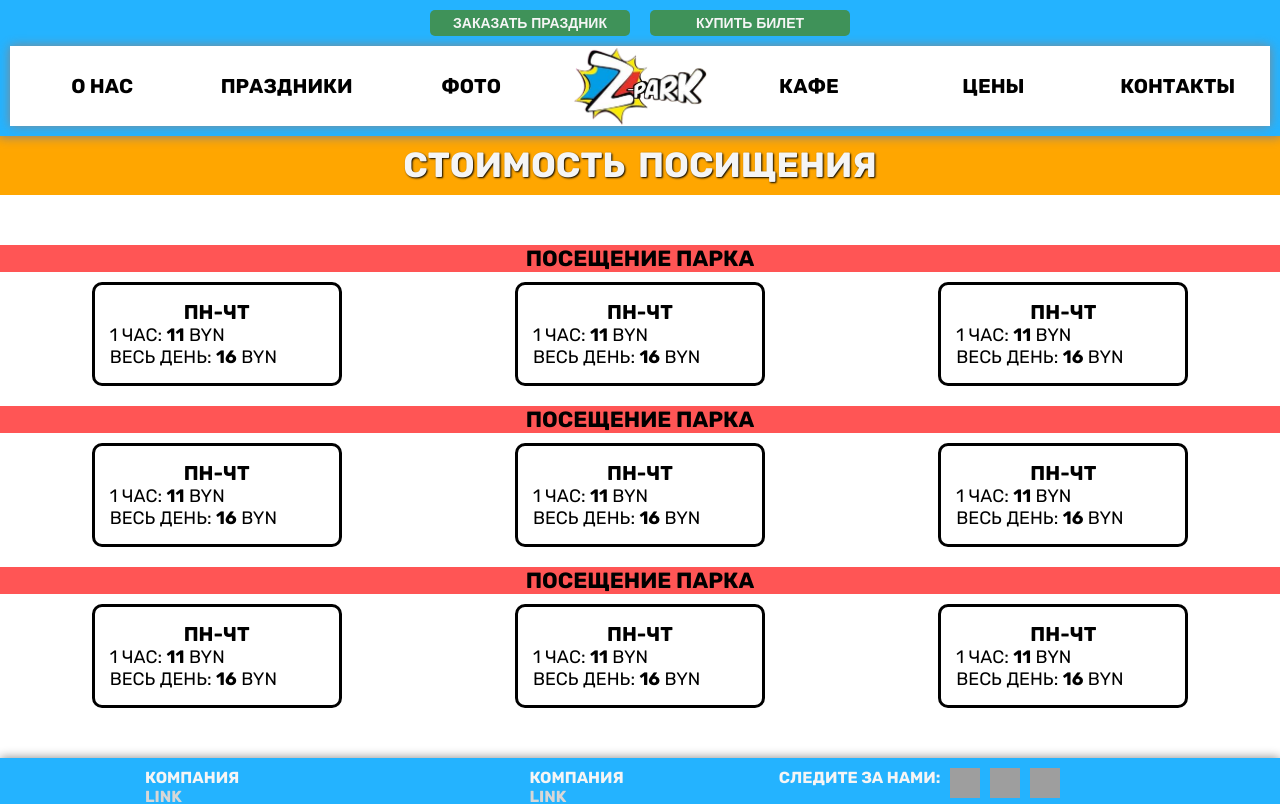
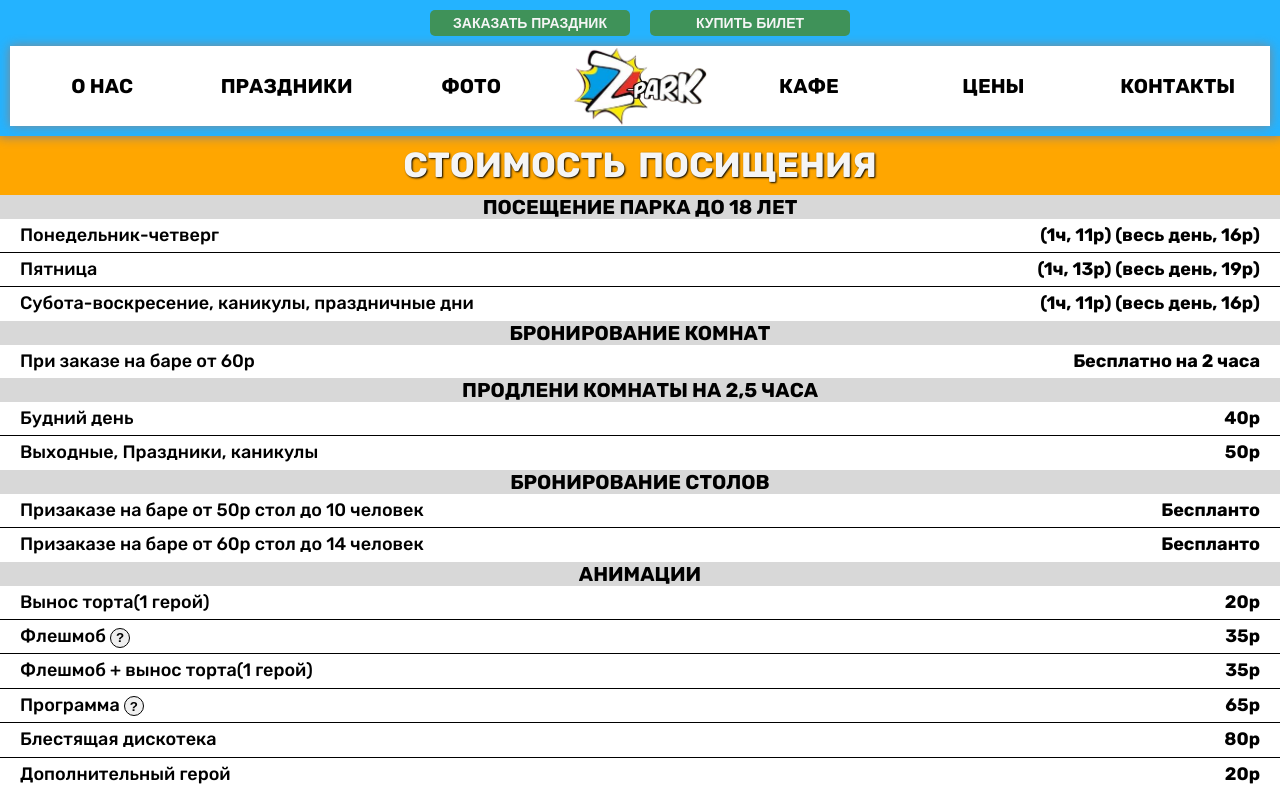
Before and after one commit to GumnovRuslan/z-park, a SvelteKit app: page /prices in a window 1280 px wide. Shown: the top 804 px of the page. Built offline with nearby package versions, Linux system fonts and the light colour scheme; grey boxes are pictures that could not be loaded.

Commit message:
redid the section

```diff
--- /dev/null
+++ b/src/lib/component/Price.svelte
@@ -0,0 +1,111 @@
+<script>
+    export let title = 'title';
+    export let line = [['text', 'price']];
+
+    function showHelp(e) {
+        const target = e.target
+        const help = target.nextElementSibling
+        if(help.style.display == 'block') help.style.display = 'none'
+        else help.style.display = 'block'
+    }
+</script>
+
+<div class='content'>
+    <p class='title'>{title}</p>
+    {#each line as text }
+        <div class='line'>
+            <p class='line__text'>{text[0]}
+                {#if text[2]}
+                    <div class='helper'>
+                        <button class='helper__btn' type="button">?</button>
+                        <p class='helper__help'>{text[2]} </p>
+                    </div>
+                {/if}
+            </p>
+            <span class="line__price">{text[1]}</span>
+        </div>
+    {/each}
+</div>
+
+<style>
+    .title {
+        text-align: center;
+        font-weight: 700;
+        font-size: 20px;
+        text-transform: uppercase;
+        background: #d8d8d8;
+    }
+    .line {
+        display: flex;
+        gap: 20px;
+        justify-content: space-between;
+        align-items: center;
+        padding: 5px 20px;
+        line-height: 1.3;
+        transition: all 0.2s;
+        font-size: 18px;
+    }
+    .line:hover {
+        background: #c3c3ff;
+    }
+    .line:not(:last-child) {
+        border-bottom: 1px solid #000;
+    }
+    .line__text {
+        font-weight: 500;
+    }
+    .line__price {
+        font-weight: 700;
+    }
+    .helper {
+        display: inline;
+        position: relative;
+    }
+    .helper__btn {
+        border: 1px solid #000;
+        border-radius: 50%;
+        padding: 0;
+        width: 20px;
+        height: 20px;
+        font-weight: 700;
+    }
+
+    .helper__help {
+        z-index: 2;
+        left: 100%;
+        top: 100%;
+        background: #ebebeb;
+        border: 1px solid #000;
+        line-height: 1.3;
+        padding: 10px;
+        font-size: 14px;
+        font-weight: 400;
+        opacity: 0;
+        transition: all 0.3s;
+        visibility: hidden;
+    }
+    .helper:hover .helper__help {
+        opacity: 1;
+        visibility: visible;
+    }
+
+    @media screen and (min-width: 501px) {
+        .helper__help {
+            position: absolute;
+            width: 200px;
+        }
+    }
+    @media screen and (max-width: 500px) {
+        .helper__help {
+            display: none;
+            width: auto;
+        }
+        .helper:hover .helper__help {
+            display: block;
+            margin-top: 10px;
+        }
+        .line__price {
+            align-self: flex-start;
+        }
+    }
+</style>
--- a/src/routes/prices/+page.svelte
+++ b/src/routes/prices/+page.svelte
@@ -1,5 +1,6 @@
 <script>
     import SectionTitle from '$lib/component/SectionTitle.svelte'
+    import Price from '../../lib/component/Price.svelte';
 </script>
 
 
@@ -8,107 +9,56 @@
 </svelte:head>
 
 <SectionTitle value='Стоимость посищения'/>
+
 <div class='content'>
-    <div class='prices'>
-        <h3 class='prices__title'>Посещение парка</h3>
-        <div class='prices__cards'>
-            <div class='card'>
-                <h4 class="card__title">ПН-ЧТ</h4>
-                <p class='card__text'>1 час: <span class="card__price">11</span> byn</p>
-                <p class='card__text'>весь день: <span class="card__price">16</span> byn</p>
-            </div>
-            <div class='card'>
-                <h4 class="card__title">ПН-ЧТ</h4>
-                <p class='card__text'>1 час: <span class="card__price">11</span> byn</p>
-                <p class='card__text'>весь день: <span class="card__price">16</span> byn</p>
-            </div>
-            <div class='card'>
-                <h4 class="card__title">ПН-ЧТ</h4>
-                <p class='card__text'>1 час: <span class="card__price">11</span> byn</p>
-                <p class='card__text'>весь день: <span class="card__price">16</span> byn</p>
-            </div>
-        </div>
-    </div>
-    <div class='prices'>
-        <h3 class='prices__title'>Посещение парка</h3>
-        <div class='prices__cards'>
-            <div class='card'>
-                <h4 class="card__title">ПН-ЧТ</h4>
-                <p class='card__text'>1 час: <span class="card__price">11</span> byn</p>
-                <p class='card__text'>весь день: <span class="card__price">16</span> byn</p>
-            </div>
-            <div class='card'>
-                <h4 class="card__title">ПН-ЧТ</h4>
-                <p class='card__text'>1 час: <span class="card__price">11</span> byn</p>
-                <p class='card__text'>весь день: <span class="card__price">16</span> byn</p>
-            </div>
-            <div class='card'>
-                <h4 class="card__title">ПН-ЧТ</h4>
-                <p class='card__text'>1 час: <span class="card__price">11</span> byn</p>
-                <p class='card__text'>весь день: <span class="card__price">16</span> byn</p>
-            </div>
-        </div>
-    </div>
-    <div class='prices'>
-        <h3 class='prices__title'>Посещение парка</h3>
-        <div class='prices__cards'>
-            <div class='card'>
-                <h4 class="card__title">ПН-ЧТ</h4>
-                <p class='card__text'>1 час: <span class="card__price">11</span> byn</p>
-                <p class='card__text'>весь день: <span class="card__price">16</span> byn</p>
-            </div>
-            <div class='card'>
-                <h4 class="card__title">ПН-ЧТ</h4>
-                <p class='card__text'>1 час: <span class="card__price">11</span> byn</p>
-                <p class='card__text'>весь день: <span class="card__price">16</span> byn</p>
-            </div>
-            <div class='card'>
-                <h4 class="card__title">ПН-ЧТ</h4>
-                <p class='card__text'>1 час: <span class="card__price">11</span> byn</p>
-                <p class='card__text'>весь день: <span class="card__price">16</span> byn</p>
-            </div>
-        </div>
-    </div>
+    <Price
+    title='Посещение парка до 18 лет'
+    line={[
+        ['Понедельник-четверг', '(1ч, 11р) (весь день, 16р)'],
+        ['Пятница', '(1ч, 13р) (весь день, 19р)'],
+        ['Субота-воскресение, каникулы, праздничные дни', '(1ч, 11р) (весь день, 16р)'],
+    ]}
+    />
+    <Price
+    title='бронирование комнат'
+    line={[
+        ['При заказе на баре от 60р', 'Бесплатно на 2 часа'],
+    ]}
+    />
+    <Price
+    title='продлени комнаты на 2,5 часа'
+    line={[
+        ['Будний день', '40р'],
+        ['Выходные, Праздники, каникулы', '50р'],
+    ]}
+    />
+    <Price
+    title='Бронирование столов'
+    line={[
+        ['Призаказе на баре от 50р стол до 10 человек', ' Беспланто'],
+        ['Призаказе на баре от 60р стол до 14 человек', ' Беспланто'],
+    ]}
+    />
+    <Price
+    title='Анимации'
+    line={[
+        ['Вынос торта(1 герой)', ' 20р'],
+        ['Флешмоб', ' 35р', 'Это особенный танец, который провобится с героем, во время этого танца дети могут веселиться и развленаться всмете с героем, а в конце имениннику вынесут торт и он задует свечки'],
+        ['Флешмоб + вынос торта(1 герой)', '35р'],
+        ['Программа', '65р', 'Программа это то, чем можно поздравить именнинника и оставить массу положительных эмоций об этом дне'],
+        ['Блестящая дискотека', '80р'],
+        ['Дополнительный герой', '20р'],
+    ]}
+    />
 </div>
+
+
 <style>
     .content {
         display: flex;
         flex-direction: column;
-        gap: 20px;
-        padding: 50px 0;
-    }
-    .prices__title {
-        margin: 0 0 10px 0;
-        font-size: 22px;
-        text-transform: uppercase;
-        text-align: center;
-        background: rgb(255, 85, 85);
-    }
-    .prices__cards {
-        display: flex;
-        flex-wrap: wrap;
-        gap: 10px;
-        justify-content: space-around;
-        padding: 0 10px;
-    }
-    .card {
-        width: 250px;
-        padding: 15px;
-        border: 3px solid #000;
-        border-radius: 10px;
-    }
-    .card__title {
-        font-size: 20px;
-        text-align: center;
-        margin: 0;
-    }
-    .card__text {
-        text-transform: uppercase;
-        font-size: 18px;
-        margin: 0;
-    }
-    .card__price {
-        text-transform: uppercase;
-        font-weight: 700;
+        max-width: 2000px;
+        margin: 0 auto;
+        margin-bottom: 50px;
     }
 </style>
```
